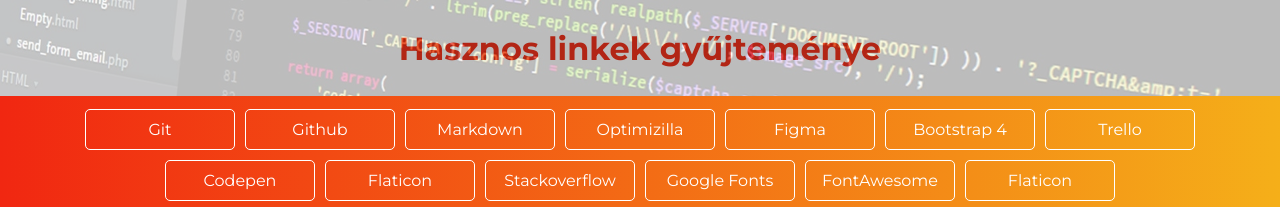
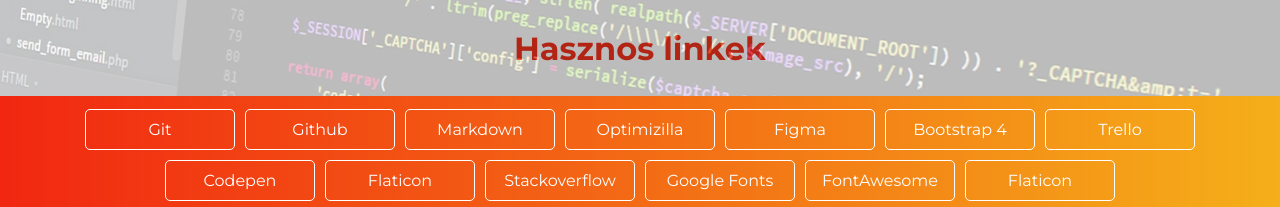
Before and after one commit to Miyake22/Hasznoslinkek, a plain HTML site: page index.html in a window 1280 px wide. Shown: the top 207 px of the page. Drawn offline with Linux system fonts and the light colour scheme.

Commit message:
Visszajavított

```diff
--- a/index.html
+++ b/index.html
@@ -11,7 +11,7 @@
   <body>
     <div class="container">
       <header>
-        <h1>Hasznos linkek gyűjteménye</h1>
+        <h1>Hasznos linkek</h1>
       </header>
       <nav>
         <a
```
